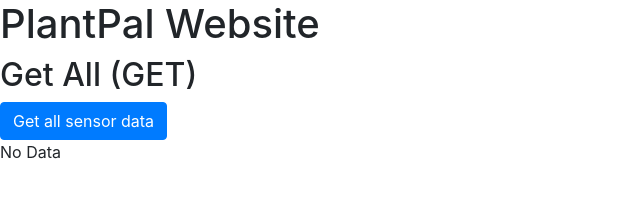
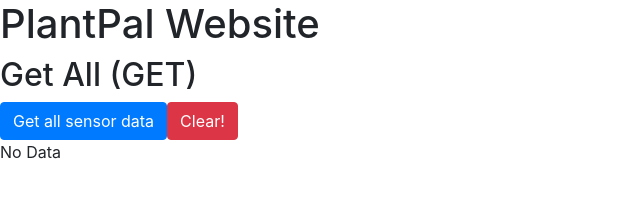
Before and after one commit to miksezea/PlantPalWebsite, a plain HTML site: page index.htm in a window 1280 px wide. Shown: the whole page, without its empty margins (0-640 px from the left). Drawn offline with nearby package versions, Linux system fonts and the light colour scheme.

Commit message:
Clear knap lavet.

```diff
--- a/index.htm
+++ b/index.htm
@@ -15,7 +15,10 @@
     <h1>PlantPal Website</h1>
     <div id="app">
         <h2>Get All (GET)</h2>
+        <!-- Knap der henter GetAll data -->
         <button id="getAllButton" @click="getAllSensorDatas" class="btn btn-primary">Get all sensor data</button>
+        <!-- Clears the List -->
+        <button id="clearButton" @click="clearList" class="btn btn-danger">Clear!</button>
         <br />
 
         <ul id="list" v-if="sensorDatas.length">
@@ -26,5 +29,6 @@
         <div v-else>No Data</div>
     </div>
 
+
     <script src="js/index.js"></script>
 </body>
--- a/js/index.js
+++ b/js/index.js
@@ -19,5 +19,8 @@ Vue.createApp({
                 alert(ex.message)
             }
         },
+        clearList() {
+            this.sensorDatas = [];
+        }
     }
 }).mount("#app")
```
